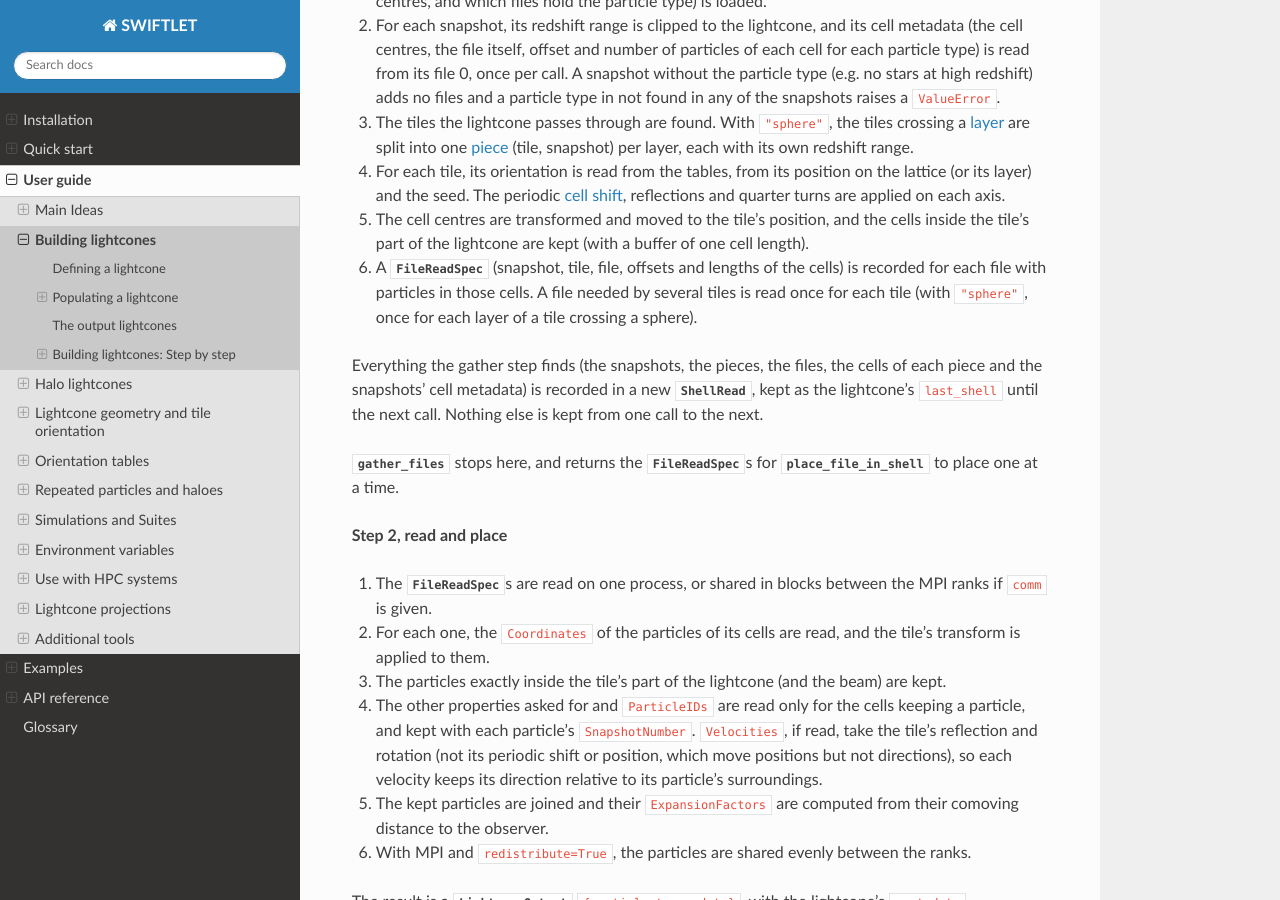
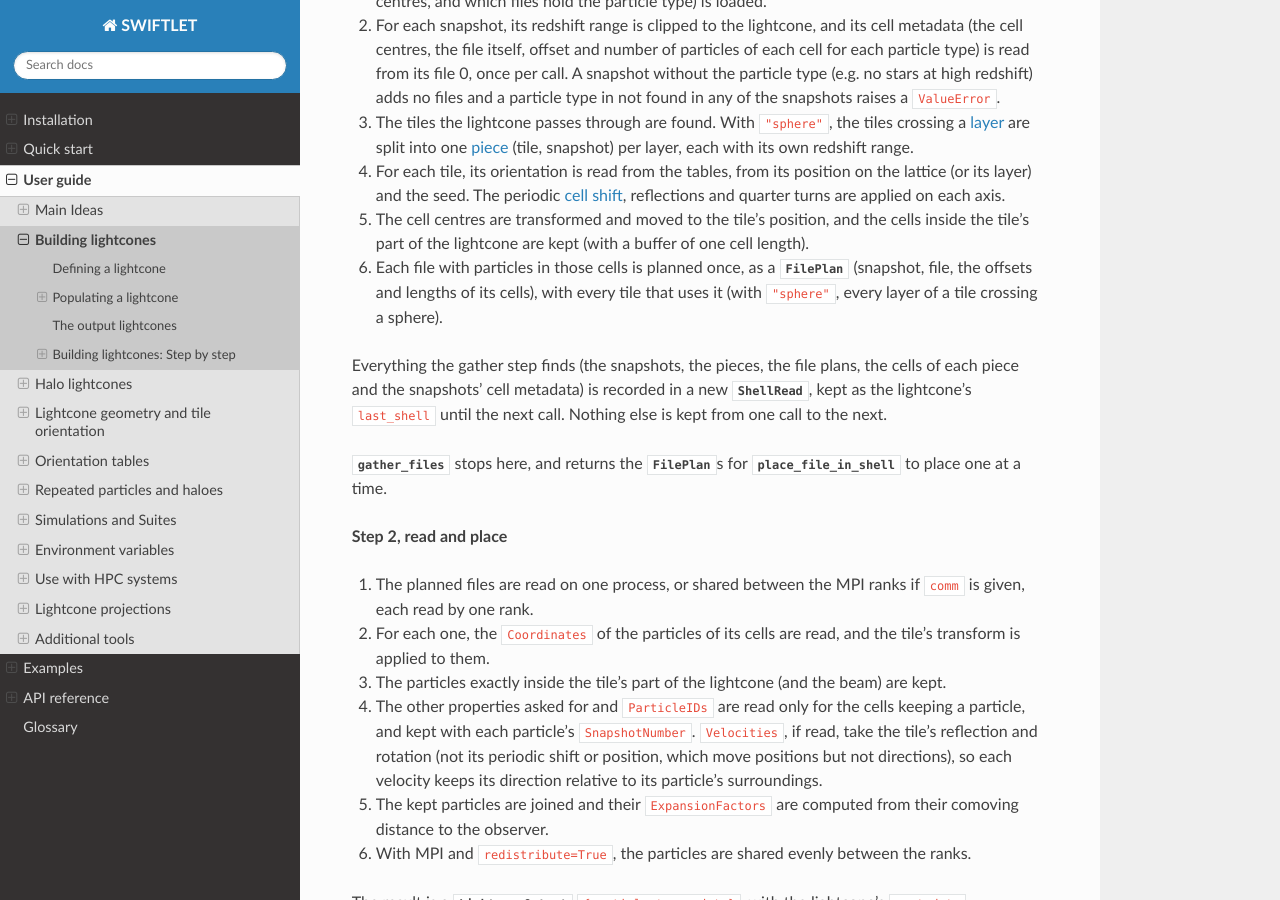
Before and after one commit to Will-McD/ExtraSWIFTLightcones, a Sphinx documentation site: the page built from docs/user_guide/building_lightcones.rst, in a window 1280 px wide and 900 px high, scrolled down 5606 px. Built offline with Sphinx 7.4.7 and the Read the Docs theme 3.1.0, drawn with Linux system fonts in a browser that asks for light colours; pages that are not in the unit, such as notebooks, are missing from menus; some of the changed text lies outside the part shown.

Commit message:
SnapshotLightcone now reads file-by-file instead of tile-by-tile.
Meaning that each file is read once, we make a plan for where every particle will appear within the lightcone and then place copies of each particle into each cell in the lightcone it belongs too.
This is all done with a new NamedTuple: FilePlan

The old tile-by-tile method is no longer compatible and the FileReadSpec NamedTuple has been removed.

Other changes:
- cell metadata is now back to being chached and cleared instead of returned as it is resused so often.
- the unit registery is now read once and stored instead of being defined per file
- with MPI files are disctributed to the ranks, each rank holds the whole file and the files are distributed so each rank has approx the same number of particles to place into the lightcone
- included new read_couter tool and tests, so the peak memory and time required to make a lightcone can be compared.
- with new file-by-file read and planning, included a max_particles_per_read parameter to read files in batches, reducing peak memory demands on disk.
- tests added as needed
- no updates to documentation yet.

Changes to docs/ will happen with the intergration of hdf5stream so we know the full scope of what has to be written about.

```diff
--- a/docs/user_guide/building_lightcones.rst
+++ b/docs/user_guide/building_lightcones.rst
@@ -191,8 +191,9 @@ Placing files one at a time
 
 A lightcone or even the shell populated by one snapshot can hold more particles than can be fit on the disks memory.
 :meth:`SnapshotLightcone.gather_files` runs the gather step alone, for one particle type, and returns the files to read:
-one :class:`FileReadSpec` for each (snapshot, tile, file). :meth:`SnapshotLightcone.place_file_in_shell` then reads and
-places one :term:`piece` at a time, so each can be added to a map and discarded:
+one :class:`FilePlan` for each snapshot file, read once for every tile that uses it.
+:meth:`SnapshotLightcone.place_file_in_shell` then reads and places one file at a time, so each can be added to a map
+and discarded:
 
 .. code-block:: python
 
@@ -280,23 +281,21 @@ Particles and haloes choose their snapshots in exactly the same way.
     seed. The periodic :term:`cell shift`, reflections and quarter turns are applied on each axis.
 #.  The cell centres are transformed and moved to the tile's position, and the cells inside the tile's part of the
     lightcone are kept (with a buffer of one cell length).
-#.  A :class:`FileReadSpec` (snapshot, tile, file, offsets and lengths of the cells) is recorded for each file with
-    particles in those cells. A file needed by several tiles is read once for each tile (with ``"sphere"``, once for
-    each layer of a tile crossing a sphere).
+#.  Each file with particles in those cells is planned once, as a :class:`FilePlan` (snapshot, file, the offsets and
+    lengths of its cells), with every tile that uses it (with ``"sphere"``, every layer of a tile crossing a sphere).
 
-Everything the gather step finds (the snapshots, the pieces, the files, the cells of each piece and the snapshots' cell
-metadata) is recorded in a new :class:`ShellRead`, kept as the lightcone's ``last_shell`` until the next call. Nothing
-else is kept from one call to the next.
+Everything the gather step finds (the snapshots, the pieces, the file plans, the cells of each piece and the snapshots'
+cell metadata) is recorded in a new :class:`ShellRead`, kept as the lightcone's ``last_shell`` until the next call.
+Nothing else is kept from one call to the next.
 
 :meth:`gather_files <SnapshotLightcone.gather_files>` stops here, and returns the
-:class:`FileReadSpec`\ s for :meth:`place_file_in_shell <SnapshotLightcone.place_file_in_shell>` to
+:class:`FilePlan`\ s for :meth:`place_file_in_shell <SnapshotLightcone.place_file_in_shell>` to
 place one at a time.
 
 **Step 2, read and place**
 
-
-#.  The :class:`FileReadSpec`\ s are read on one process, or shared in blocks between the MPI ranks if ``comm`` is
-    given.
+#.  The planned files are read on one process, or shared between the MPI ranks if ``comm`` is given, each read by
+    one rank.
 #.  For each one, the ``Coordinates`` of the particles of its cells are read, and the tile's transform is applied to
     them.
 #.  The particles exactly inside the tile's part of the lightcone (and the beam) are kept.
```
Also changed, not shown: 2 other files.
